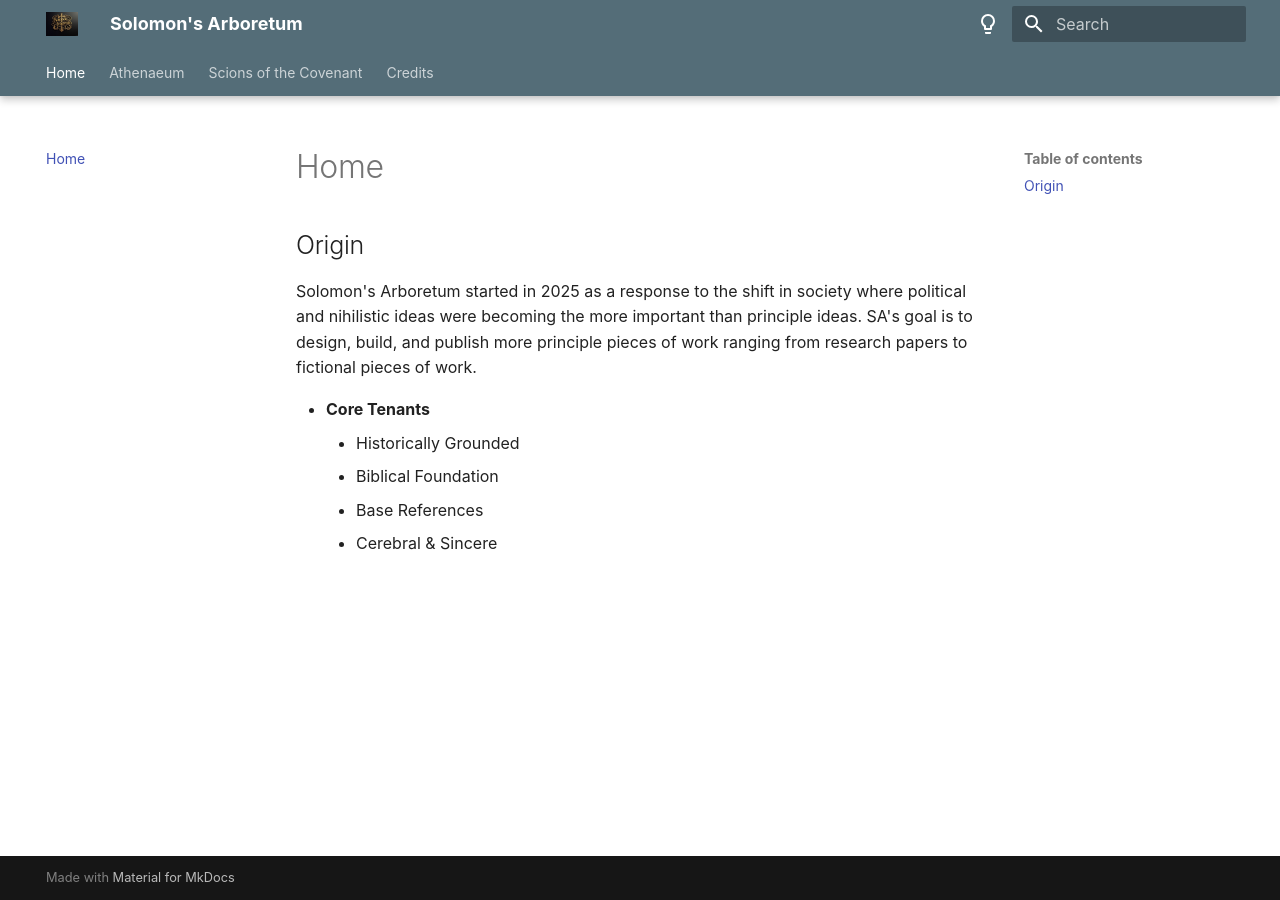
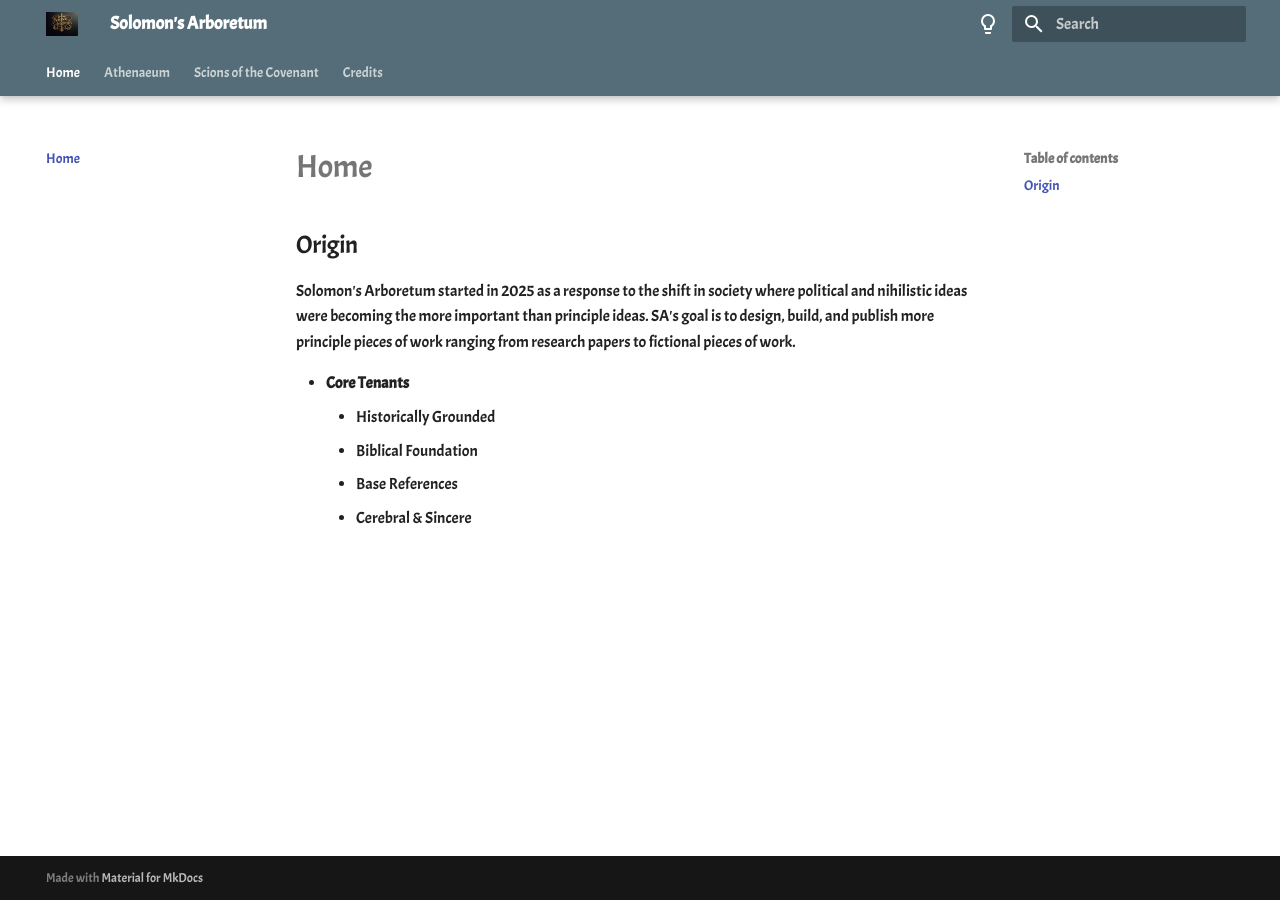
Before and after one commit to gamefreakcabe/solomons-arboretum, an MkDocs documentation site: the page built from docs/index.md, in a window 1280 px wide. Built offline with MkDocs 1.6.1 and Material for MkDocs 9.7.7, drawn with Linux system fonts in a browser that asks for light colours; some web fonts are replaced.

```diff
--- a/mkdocs.yml
+++ b/mkdocs.yml
@@ -3,9 +3,9 @@ site_url: https://gamefreakcabe.github.io/
 theme:
   name: material
   font:
-     #text: Acme
+     text: Acme
      #text: Berkshire Swash
-     text: Amita
+     #text: Amita
   logo: logo/sa-logo-1.jpg
   favicon: logo/sa-logo-1.jpg
 
```
